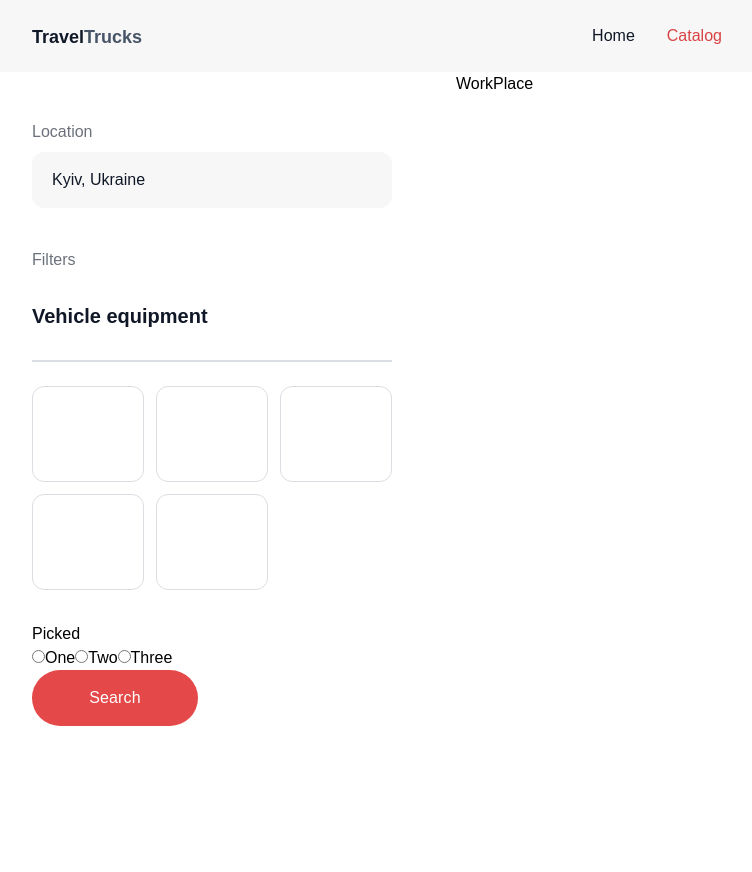
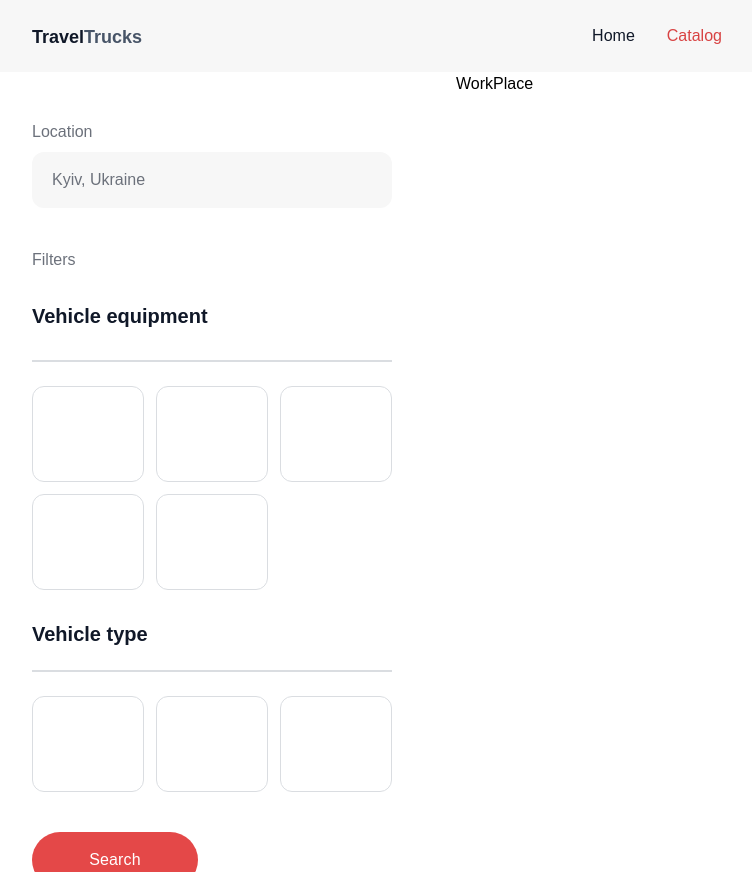
Before and after one commit to IgBovt/TravelTrucks_Project, a React (Vite) app: page /catalog in a window 1280 px wide. Shown: the whole page, without its empty margins (32-784 px from the left). Built offline with nearby package versions, Linux system fonts and the light colour scheme.

Commit message:
upd form UI

```diff
--- a/src/components/FilterForm/FilterForm.jsx
+++ b/src/components/FilterForm/FilterForm.jsx
@@ -6,12 +6,14 @@ import css from '../FilterForm/FilterForm.module.css';
 
 export default function FilterForm() {
   const initialValues = { location: '', equipment: [], type: '' };
+
   const handleSubmit = value => {
     console.log(value);
   };
 
   return (
     <Formik initialValues={initialValues} onSubmit={handleSubmit}>
+      {({ values }) => (
         <Form className={css.form}>
           <datalist id="city-options">
             {cities.map((city, index) => (
@@ -27,7 +29,9 @@ export default function FilterForm() {
               list="city-options"
             />
           </label>
+
           <p className={css.text}>Filters</p>
+
           <FieldArray
             name="equipment"
             render={() => (
@@ -35,67 +39,60 @@ export default function FilterForm() {
                 <p className={css.textBold}>Vehicle equipment</p>
                 <hr className={css.string} />
                 <div className={css.equipmentWrapper}>
-                <label className={css.box}>
+                  {[1, 2, 3, 4, 5].map(value => (
+                    <label
+                      key={value}
+                      className={clsx(
+                        css.box,
+                        values.equipment.includes(value.toString()) &&
+                          css.activeBox
+                      )}
+                    >
                       <Field
                         className={css.checkbox}
                         type="checkbox"
                         name="equipment"
-                    value={'1'}
+                        value={value.toString()}
+                      />
+                    </label>
+                  ))}
+                </div>
+              </div>
+            )}
+          />
+
+          <p className={css.textBold}>Vehicle type</p>
+          <hr className={css.string} />
+
+          <div className={css.typeContainer}>
+            <label className={css.box}>
+              <Field
+                className={css.checkbox}
+                type="radio"
+                name="type"
+                value="One"
               />
             </label>
             <label className={css.box}>
               <Field
                 className={css.checkbox}
-                    type="checkbox"
-                    name="equipment"
-                    value={'2'}
+                type="radio"
+                name="type"
+                value="Two"
               />
             </label>
             <label className={css.box}>
               <Field
                 className={css.checkbox}
-                    type="checkbox"
-                    name="equipment"
-                    value={'3'}
+                type="radio"
+                name="type"
+                value="Three"
               />
-                </label>
-                <label className={css.box}>
-                  <Field
-                    className={css.checkbox}
-                    type="checkbox"
-                    name="equipment"
-                    value={'4'}
-                  />
-                </label>
-                <label className={css.box}>
-                  <Field
-                    className={css.checkbox}
-                    type="checkbox"
-                    name="equipment"
-                    value={'5'}
-                  />
-                </label>
-              </div>
-            </div>
-          )}
-        />
-        <div id="type">Picked</div>
-        <div role="group" aria-labelledby="my-radio-group">
-          <label>
-            <Field type="radio" name="type" value="One" />
-            One
-          </label>
-          <label>
-            <Field type="radio" name="type" value="Two" />
-            Two
-          </label>
-          <label>
-            <Field type="radio" name="type" value="Three" />
-            Three
             </label>
           </div>
           <Button text="Search" />
         </Form>
+      )}
     </Formik>
   );
 }
--- a/src/components/FilterForm/FilterForm.module.css
+++ b/src/components/FilterForm/FilterForm.module.css
@@ -24,7 +24,7 @@
   padding: 16px 20px;
 }
 .locationInput::placeholder {
-  color: var(--main);
+  color: var(--secondary-text);
 }
 .text {
   color: var(--secondary-text);
@@ -49,7 +49,7 @@
   border: 1px solid var(--gray-light);
 }
 .activeBox {
-  border: 1px solid green;
+  border: 1px solid var(--button);
 }
 .equipmentWrapper {
   display: flex;
@@ -64,3 +64,8 @@
   margin-bottom: 24px;
   border: 1px solid var(--gray-light);
 }
+.typeContainer {
+  display: flex;
+  margin-bottom: 40px;
+  gap: 12px;
+}
```
Lines whose indentation alone changed are shown as unchanged.
